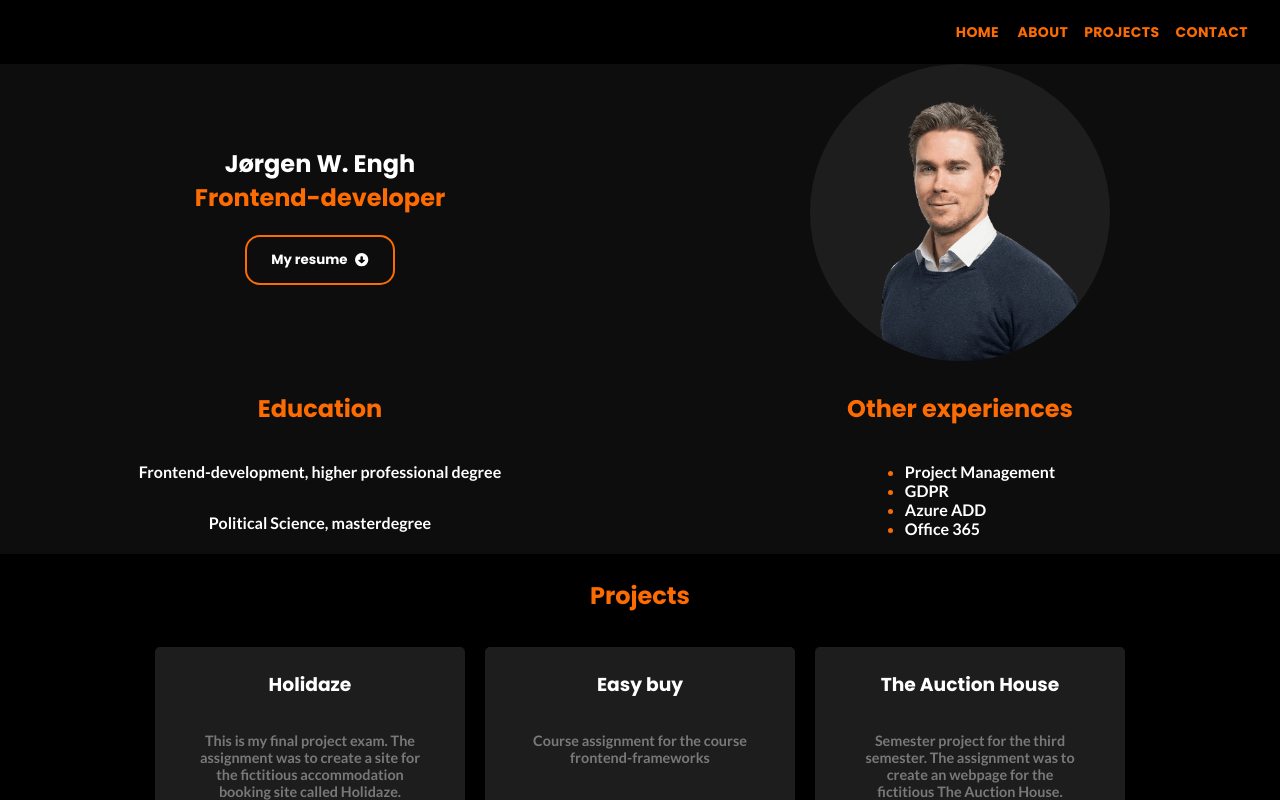
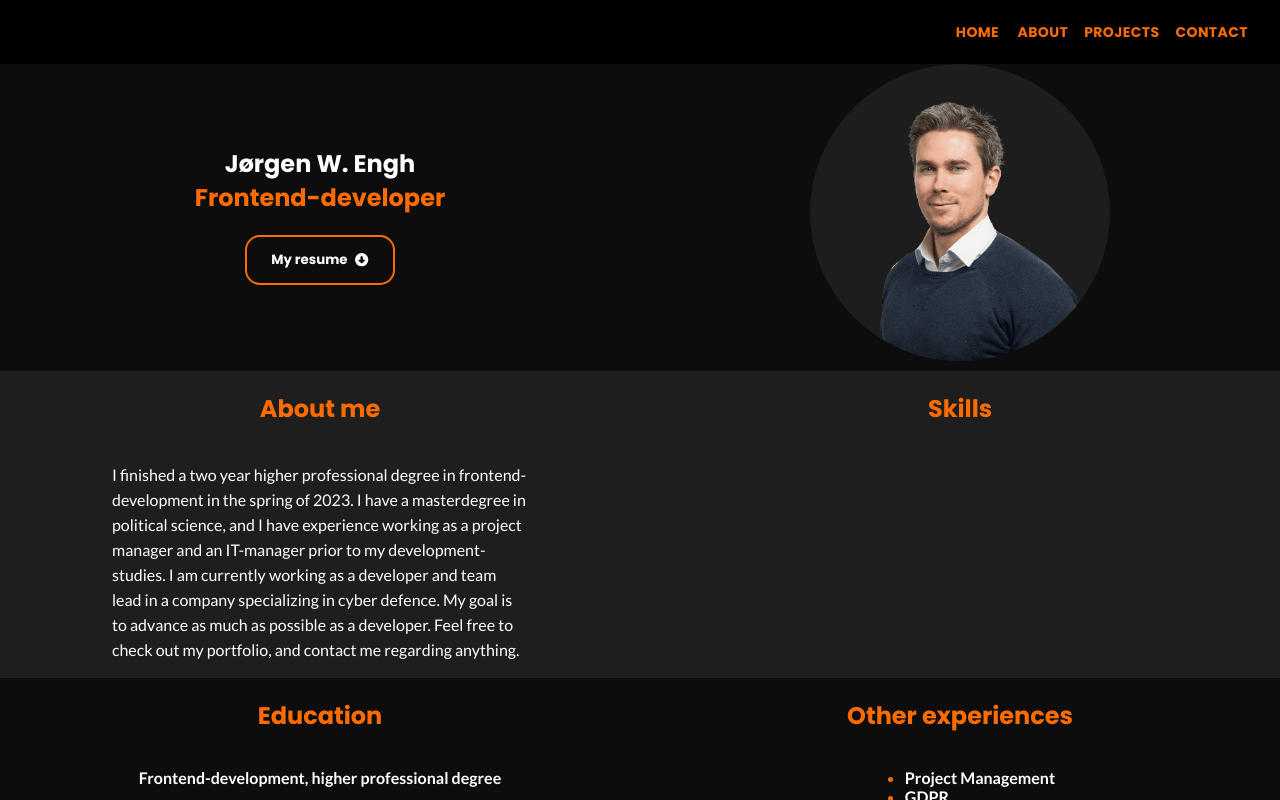
Before and after one commit to Jorgen-S-Engh/new_portfolio_2024, a React (Vite) app: page / in a window 1280 px wide. Shown: the top 800 px of the page. Built offline with nearby package versions, Linux system fonts and the light colour scheme.

Commit message:
fix horizontal scroll

```diff
--- a/src/App.jsx
+++ b/src/App.jsx
@@ -42,7 +42,7 @@ function App() {
             id="about"
             style={{ width: "100%", scrollMarginTop: "65px" }}
           >
-            {/* <AboutMe>
+            <AboutMe>
               I finished a two year higher professional degree in
               frontend-development in the spring of 2023. I have a masterdegree
               in political science, and I have experience working as a project
@@ -51,7 +51,7 @@ function App() {
               specializing in cyber defence. My goal is to advance as much as
               possible as a developer. Feel free to check out my portfolio, and
               contact me regarding anything.
-            </AboutMe> */}
+            </AboutMe>
             <Grid
               container
               sx={{
--- a/src/components/AboutMe.jsx
+++ b/src/components/AboutMe.jsx
@@ -41,7 +41,7 @@ function AboutMe({ children }) {
         }}
       >
         <h2 className="main-headline">Skills</h2>
-        <WordCloud />
+        {/* <WordCloud /> */}
       </Grid>
     </Grid>
   );
```
